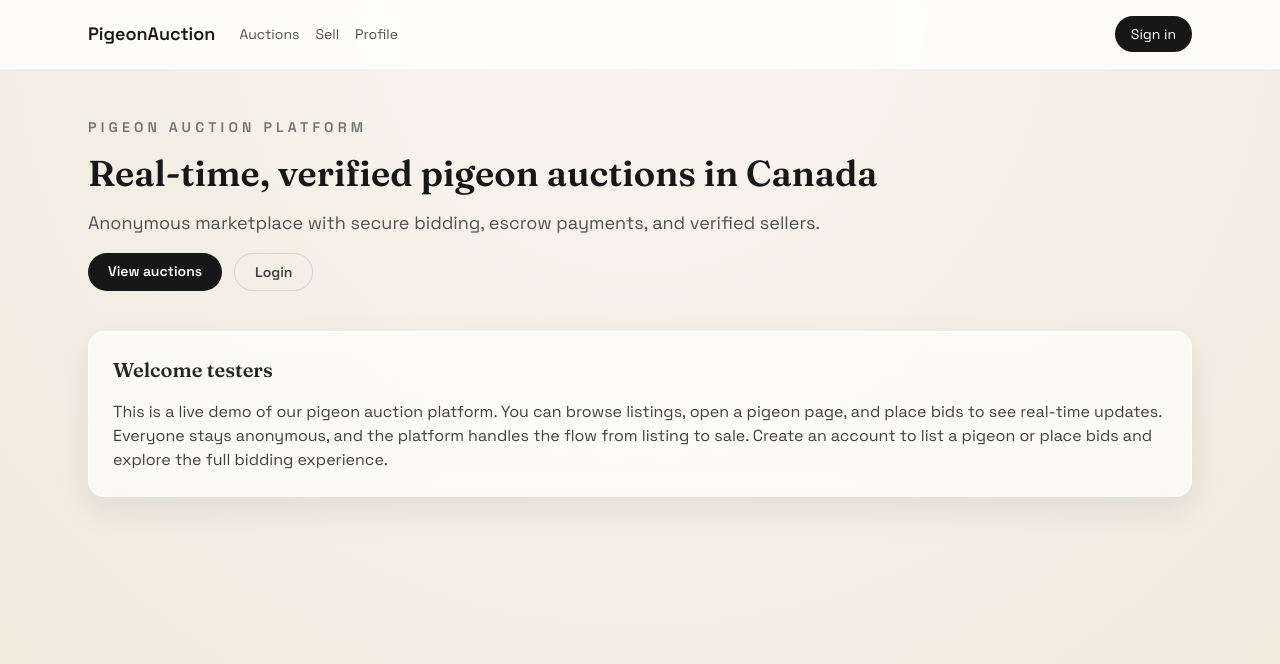
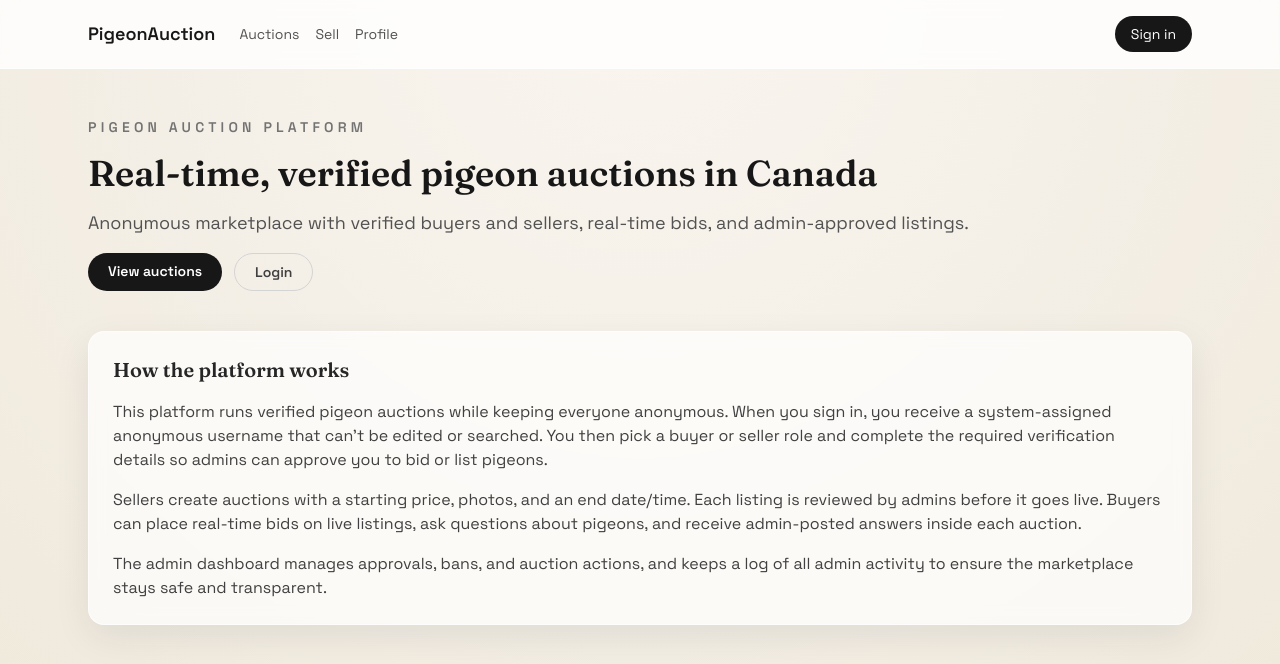
Before and after one commit to mabgcm/pigeonauction, a Next.js app: page / in a window 1280 px wide. Shown: the top 664 px of the page. Built offline with nearby package versions, Linux system fonts and the light colour scheme; no server answers.

Commit message:
homepage update

```diff
--- a/src/app/page.tsx
+++ b/src/app/page.tsx
@@ -11,7 +11,7 @@ export default function Home() {
           Real-time, verified pigeon auctions in Canada
         </h1>
         <p className="text-lg text-neutral-600">
-          Anonymous marketplace with secure bidding, escrow payments, and verified sellers.
+          Anonymous marketplace with verified buyers and sellers, real-time bids, and admin-approved listings.
         </p>
         <div className="flex flex-wrap gap-3">
           <Link
@@ -30,12 +30,21 @@ export default function Home() {
       </header>
 
       <section className="grid gap-4 rounded-2xl border border-white/60 bg-white/70 p-6 shadow-[0_12px_36px_rgba(15,23,42,0.08)] backdrop-blur">
-        <h2 className="text-xl font-semibold text-neutral-800">Welcome testers</h2>
+        <h2 className="text-xl font-semibold text-neutral-800">How the platform works</h2>
         <p className="text-neutral-700">
-          This is a live demo of our pigeon auction platform. You can browse listings, open a pigeon page,
-          and place bids to see real-time updates. Everyone stays anonymous, and the platform handles the
-          flow from listing to sale. Create an account to list a pigeon or place bids and explore the full
-          bidding experience.
+          This platform runs verified pigeon auctions while keeping everyone anonymous. When you sign in,
+          you receive a system-assigned anonymous username that can’t be edited or searched. You then pick
+          a buyer or seller role and complete the required verification details so admins can approve you
+          to bid or list pigeons.
+        </p>
+        <p className="text-neutral-700">
+          Sellers create auctions with a starting price, photos, and an end date/time. Each listing is
+          reviewed by admins before it goes live. Buyers can place real-time bids on live listings, ask
+          questions about pigeons, and receive admin-posted answers inside each auction.
+        </p>
+        <p className="text-neutral-700">
+          The admin dashboard manages approvals, bans, and auction actions, and keeps a log of all admin
+          activity to ensure the marketplace stays safe and transparent.
         </p>
       </section>
     </main>
```
